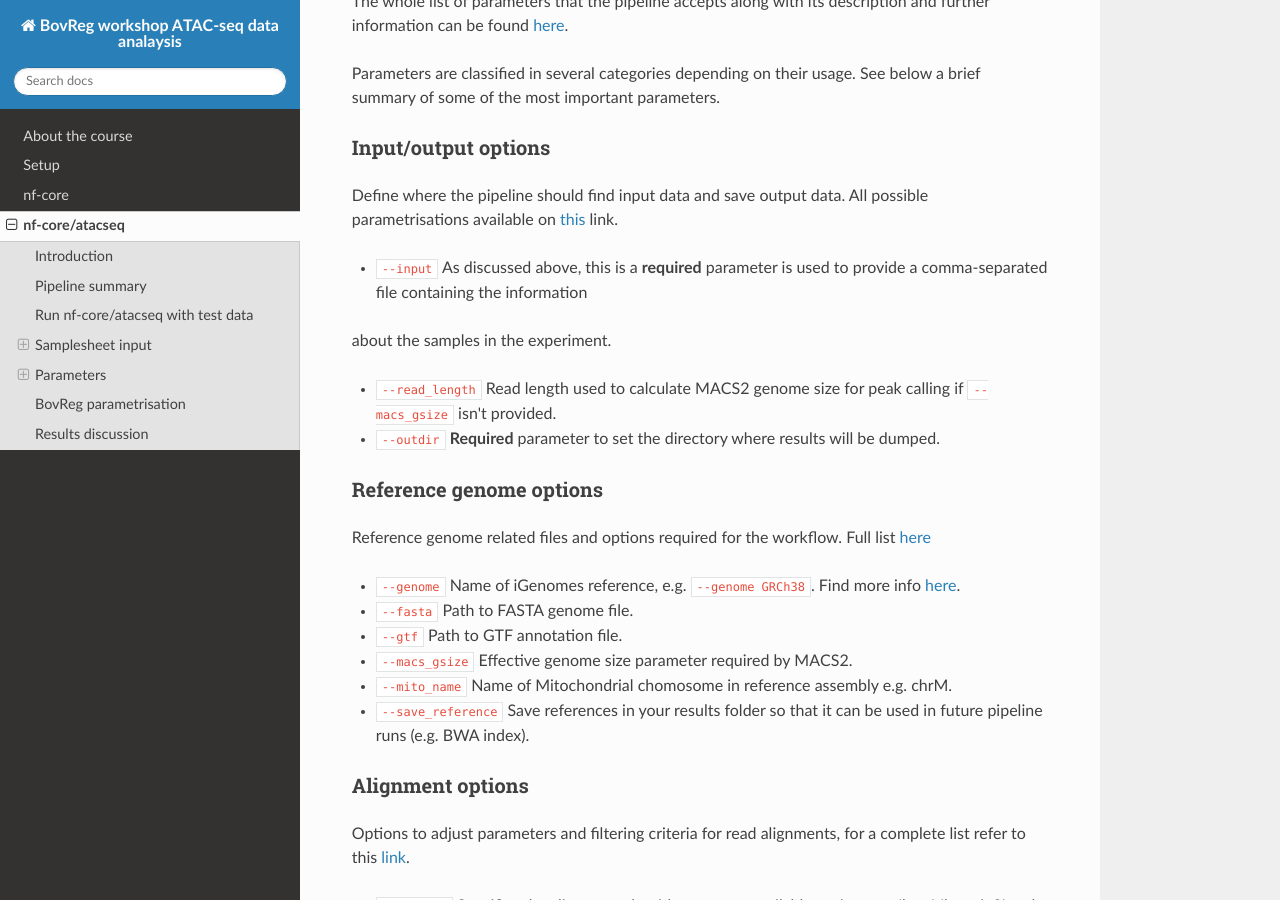
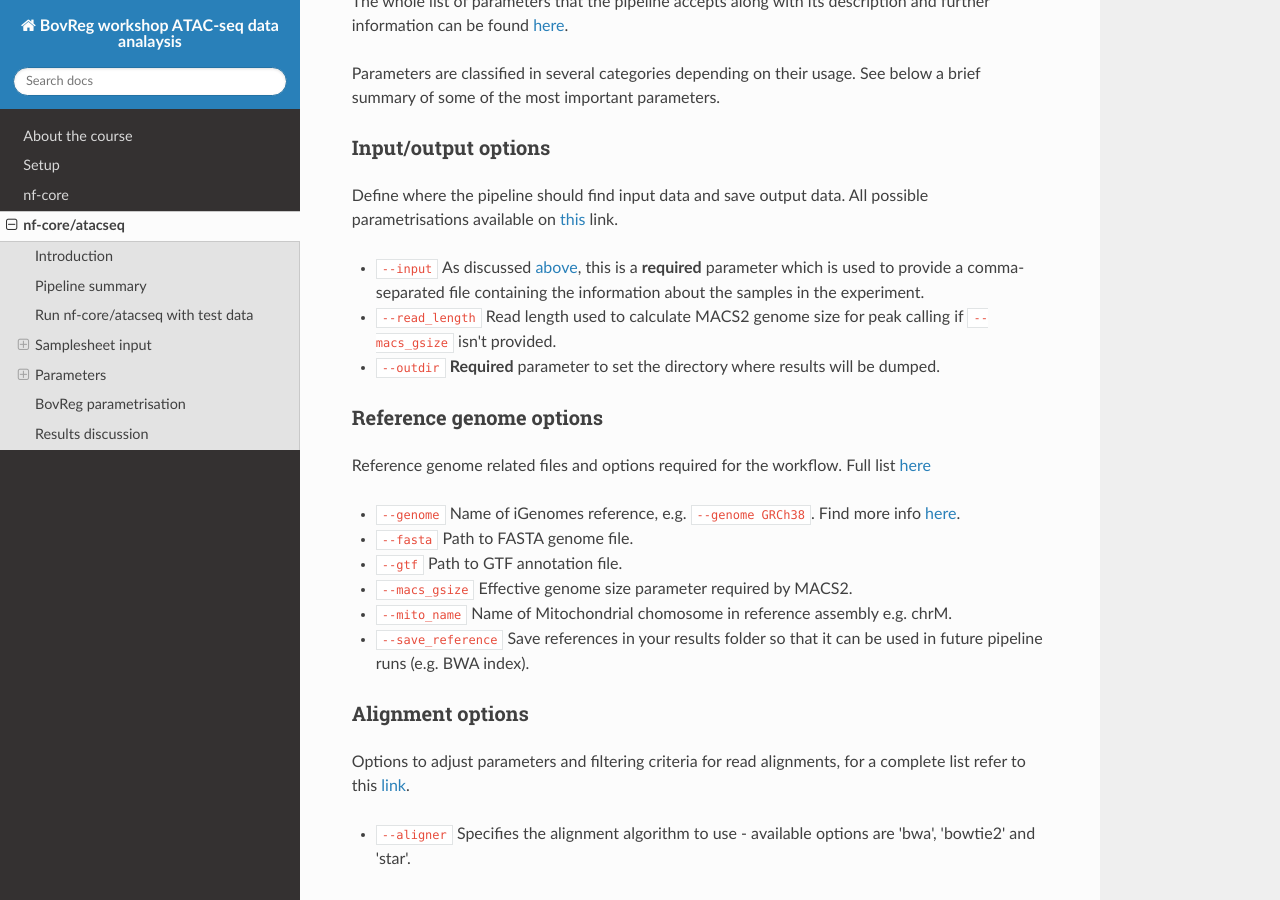
Before and after one commit to BovReg/atacseq-workshop-limoges, a Sphinx documentation site: the page built from docs/ATAC-seq_pipeline.rst, in a window 1280 px wide and 900 px high, scrolled down 4988 px. Built offline with Sphinx 7.4.7 and the Read the Docs theme 2.0.0, drawn with Linux system fonts in a browser that asks for light colours; some of the changed text lies outside the part shown.

Commit message:
Update ATAC-seq_pipeline.rst

```diff
--- a/docs/ATAC-seq_pipeline.rst
+++ b/docs/ATAC-seq_pipeline.rst
@@ -220,8 +220,7 @@ Input/output options
 
 Define where the pipeline should find input data and save output data. All possible parametrisations available on `this <https://nf-co.re/atacseq/dev/parameters#inputoutput-options>`_ link.
 
-* ``--input`` As discussed above, this is a **required** parameter is used to provide a comma-separated file containing the information
-about the samples in the experiment.
+* ``--input`` As discussed `above <https://bovreg.github.io/atacseq-workshop-limoges/ATAC-seq_pipeline.html#samplesheet-input>`__, this is a **required** parameter which is used to provide a comma-separated file containing the information about the samples in the experiment.
 
 * ``--read_length`` Read length used to calculate MACS2 genome size for peak calling if ``--macs_gsize`` isn't provided.
 
```
Also changed, not shown: other parts of docs/ATAC-seq_pipeline.rst (+1 -1 lines).
